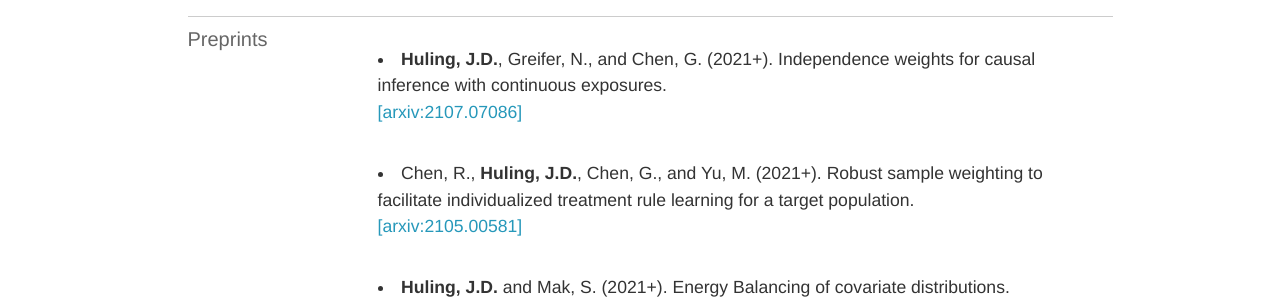
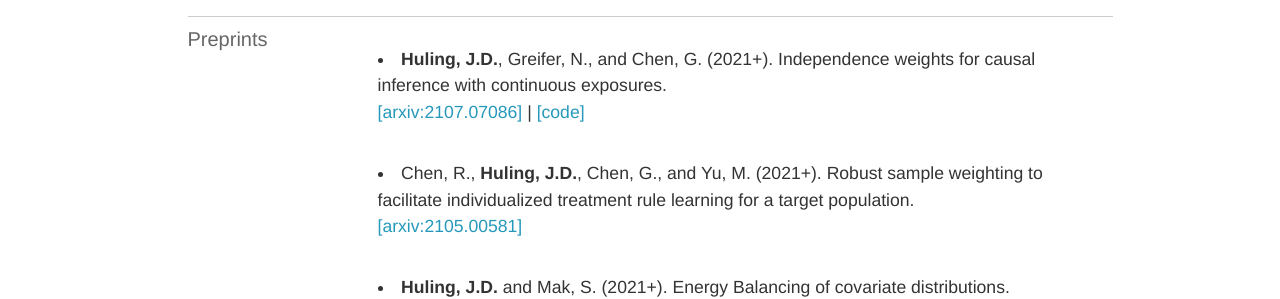
Before and after one commit to jaredhuling/jaredhuling.github.io, a Jekyll site: the page built from _pages/publications.md, in a window 1280 px wide and 900 px high. Shown: the part 164-463 px from the top of the window. Built offline with Jekyll 4.4.1, drawn with Linux system fonts in a browser that asks for light colours; nearby versions of some CDN libraries.

Commit message:
code link

```diff
--- a/_pages/publications.md
+++ b/_pages/publications.md
@@ -27,7 +27,8 @@ years: [2018, 2017, 2016]
         <p class="bibliography">
           <author>Huling, J.D.</author>, Greifer, N., and Chen, G. (2021+).
             Independence weights for causal inference with continuous exposures. <br>
-          <a href="https://arxiv.org/abs/2107.07086">[arxiv:2107.07086]</a>
+          <a href="https://arxiv.org/abs/2107.07086">[arxiv:2107.07086]</a> |
+          <a class="codelink" href="https://github.com/jaredhuling/independenceWeights">[code]</a>
         </p>
 
         <p class="bibliography">
```
